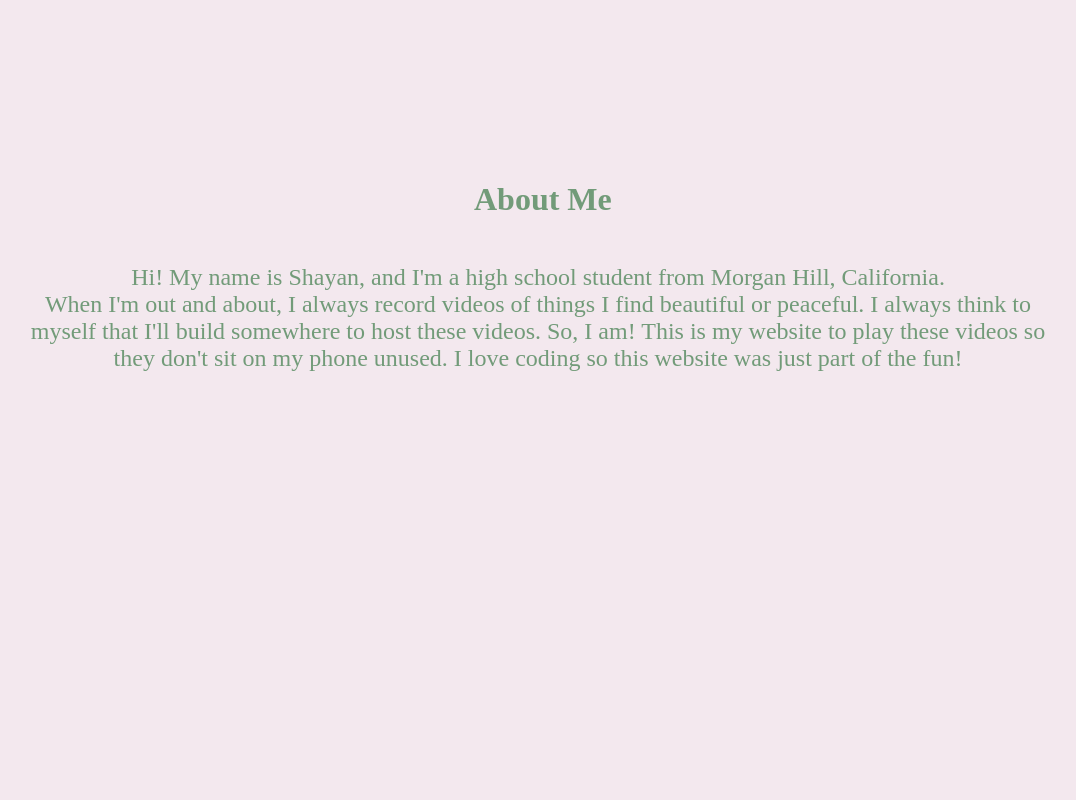
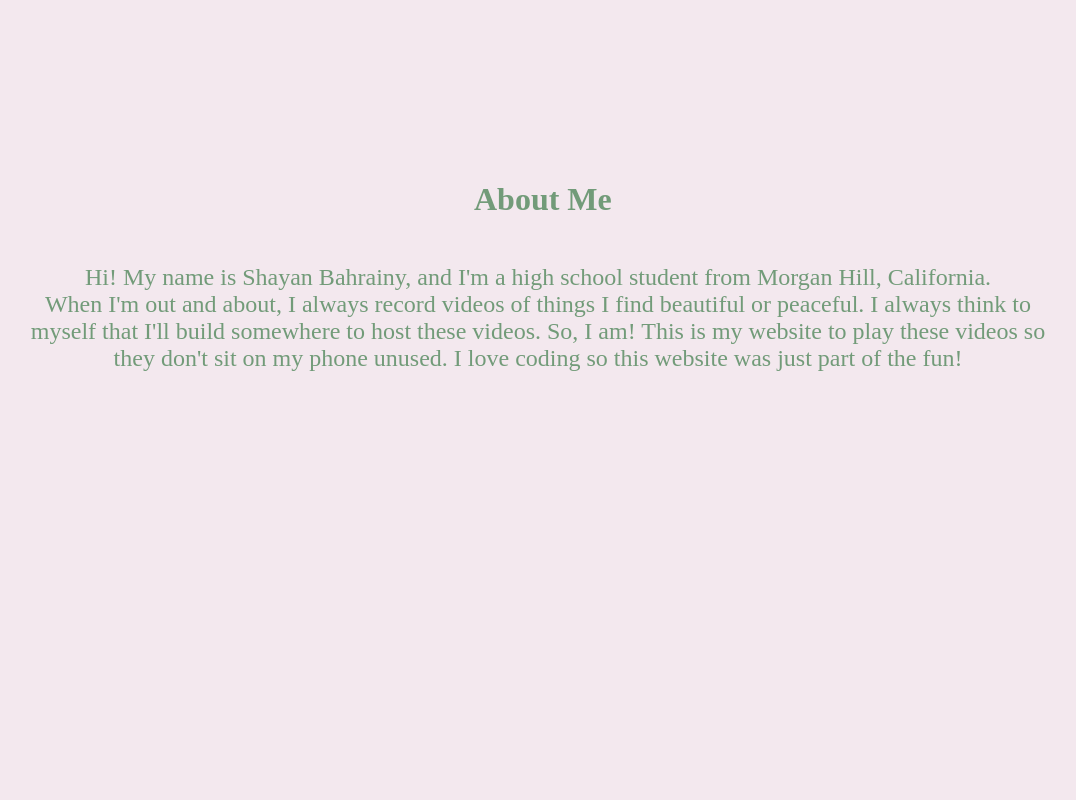
Before and after one commit to ShayanBahrainy/Scenes, a Python web app: template templates/about_me.html in a window 1280 px wide. Shown: the whole page, without its empty margins (102-1178 px from the left). Run offline with Jinja, Linux system fonts and the light colour scheme; the template is opened without the code that fills it, so the values that code supplies are empty.

Commit message:
Add last name to about me

```diff
--- a/templates/about_me.html
+++ b/templates/about_me.html
@@ -7,7 +7,7 @@
     </head>
     <body>
         <h1 class="header">About Me</h1>
-        <p class="main-content">Hi{{" " + user.name if user and user.name else ""}}! My name is Shayan, and I'm a high school student from Morgan Hill, California.
+        <p class="main-content">Hi{{" " + user.name if user and user.name else ""}}! My name is Shayan Bahrainy, and I'm a high school student from Morgan Hill, California.
             <br> When I'm out and about, I always record videos of things I find beautiful or peaceful. I always think to myself that I'll build somewhere to host these videos. So, I am! This is my website to play these videos so they don't sit on my phone unused.
             I love coding so this website was just part of the fun!
         </p>
```
